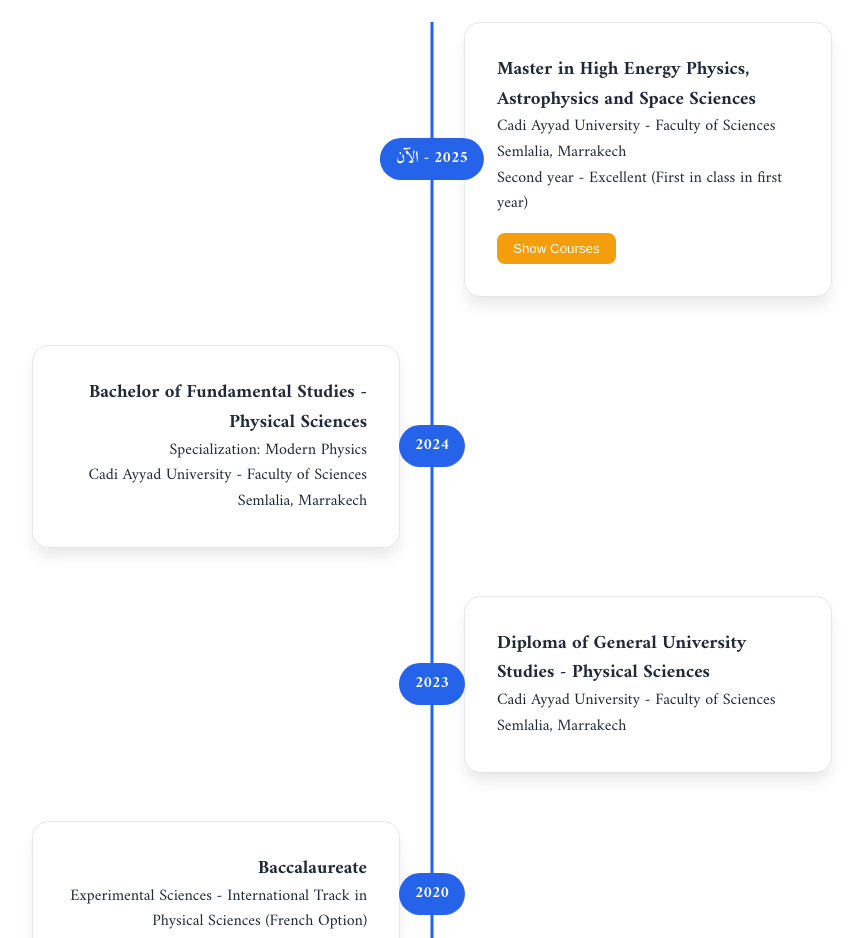
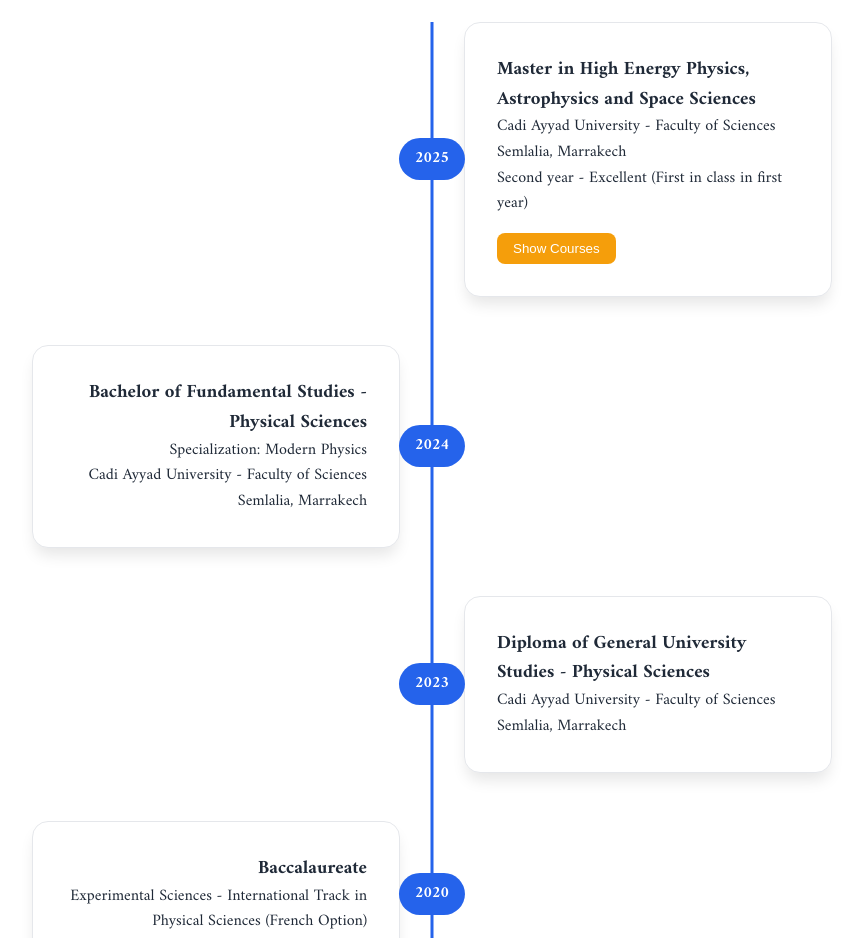
Before and after one commit to aliouahamza/Hamza-Alioua, a plain HTML site: page index.html in a window 1280 px wide. Shown: the part 1520-2458 px from the top of the page, without its empty margins (208-1071 px from the left). Drawn offline with Linux system fonts and the light colour scheme.

```diff
--- a/index.html
+++ b/index.html
@@ -78,7 +78,7 @@
             <h2 data-key="education">التعليم</h2>
             <div class="timeline">
                 <div class="timeline-item">
-                    <div class="timeline-date">2025 - الآن</div>
+                    <div class="timeline-date">2025</div>
                     <div class="timeline-content">
                         <h3 data-key="master-title">ماستر في فيزياء الطاقة العالية والفيزياء الفلكية وعلوم الفضاء</h3>
                         <p data-key="university">جامعة القاضي عياض - كلية العلوم السملالية، مراكش</p>
```
